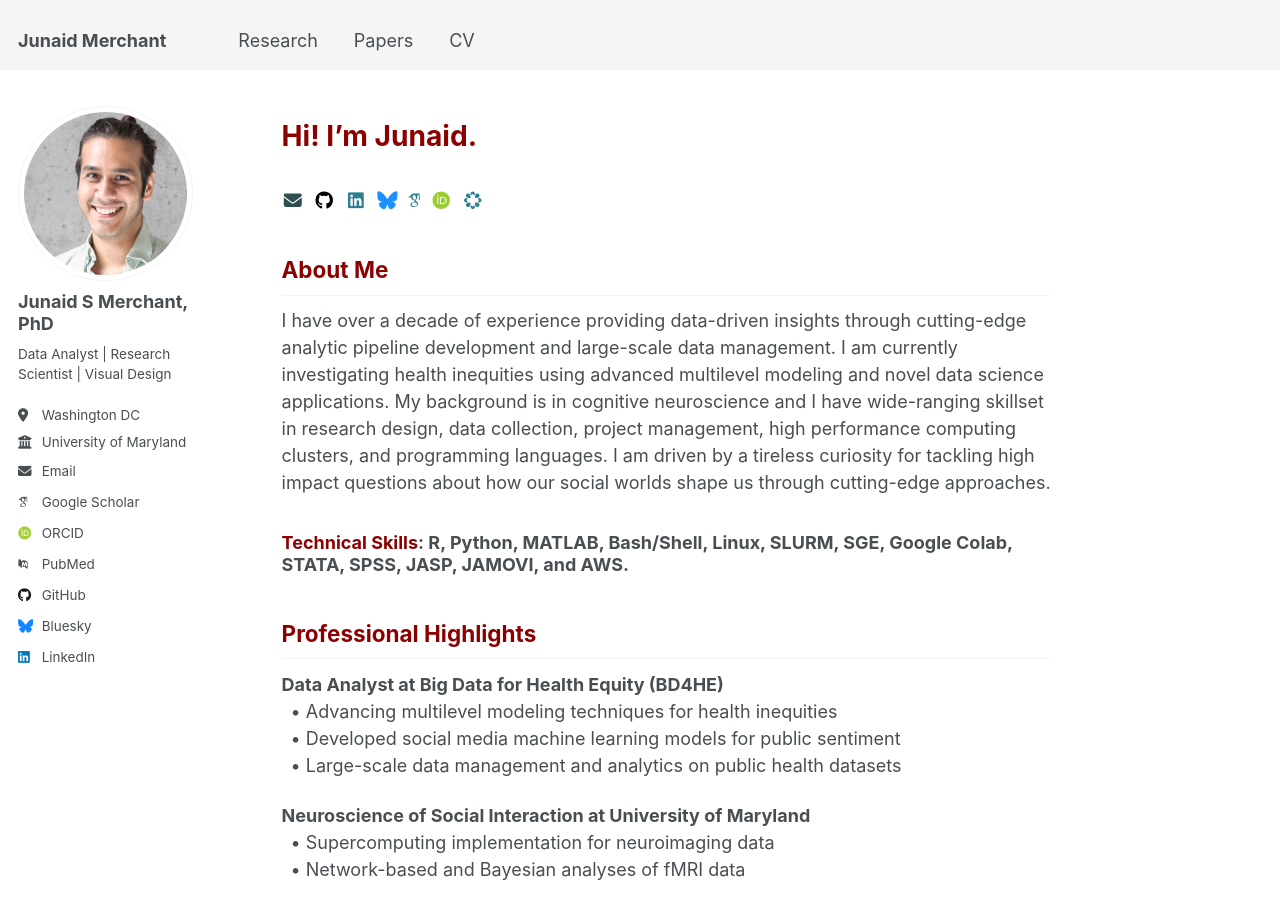
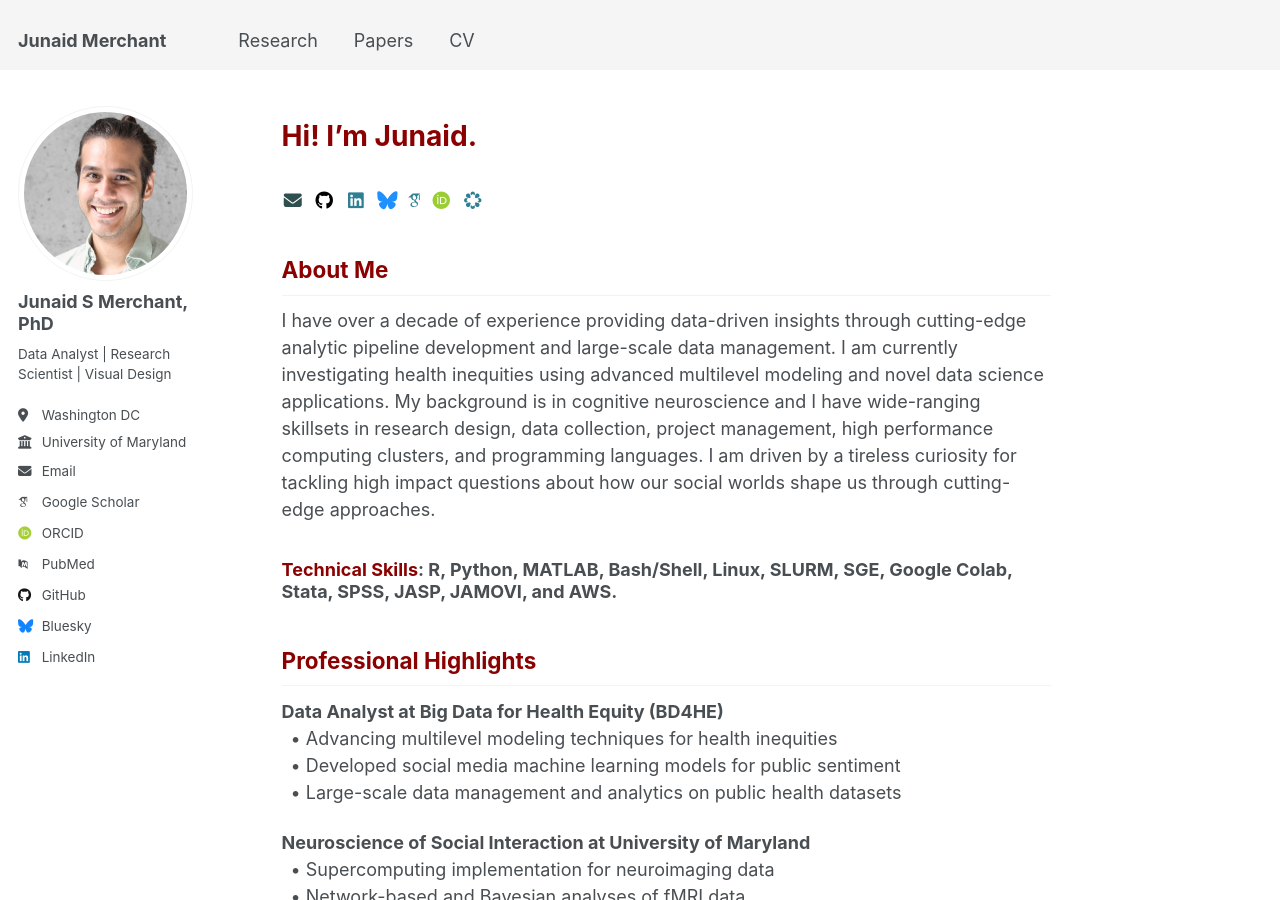
Before and after one commit to JunaidMerchant/JunaidMerchant.github.io, a Jekyll site: the page built from _pages/about.md, in a window 1280 px wide and 900 px high. Built offline with Jekyll 4.4.1, drawn with Linux system fonts in a browser that asks for light colours; some web fonts are replaced.

Commit message:
Add files via upload

```diff
--- a/_pages/about.md
+++ b/_pages/about.md
@@ -19,11 +19,11 @@ redirect_from:
 
 ## <span style="color:DarkRed">About Me</span>
 
-I have over a decade of experience providing data-driven insights through cutting-edge analytic pipeline development and large-scale data management. I am currently investigating health inequities using advanced multilevel modeling and novel data science applications. My background is in cognitive neuroscience and I have wide-ranging skillset in research design, data collection, project management, high performance computing clusters, and programming languages. I am driven by a tireless curiosity for tackling high impact questions about how our social worlds shape us through cutting-edge approaches.
+I have over a decade of experience providing data-driven insights through cutting-edge analytic pipeline development and large-scale data management. I am currently investigating health inequities using advanced multilevel modeling and novel data science applications. My background is in cognitive neuroscience and I have wide-ranging skillsets in research design, data collection, project management, high performance computing clusters, and programming languages. I am driven by a tireless curiosity for tackling high impact questions about how our social worlds shape us through cutting-edge approaches.
 
 
 
-### <span style="color:DarkRed">Technical Skills</span>: R, Python, MATLAB, Bash/Shell, Linux, SLURM, SGE, Google Colab, STATA, SPSS, JASP, JAMOVI, and AWS.
+### <span style="color:DarkRed">Technical Skills</span>: R, Python, MATLAB, Bash/Shell, Linux, SLURM, SGE, Google Colab, Stata, SPSS, JASP, JAMOVI, and AWS.
 
 
 ## <span style="color:DarkRed">Professional Highlights</span>
```
